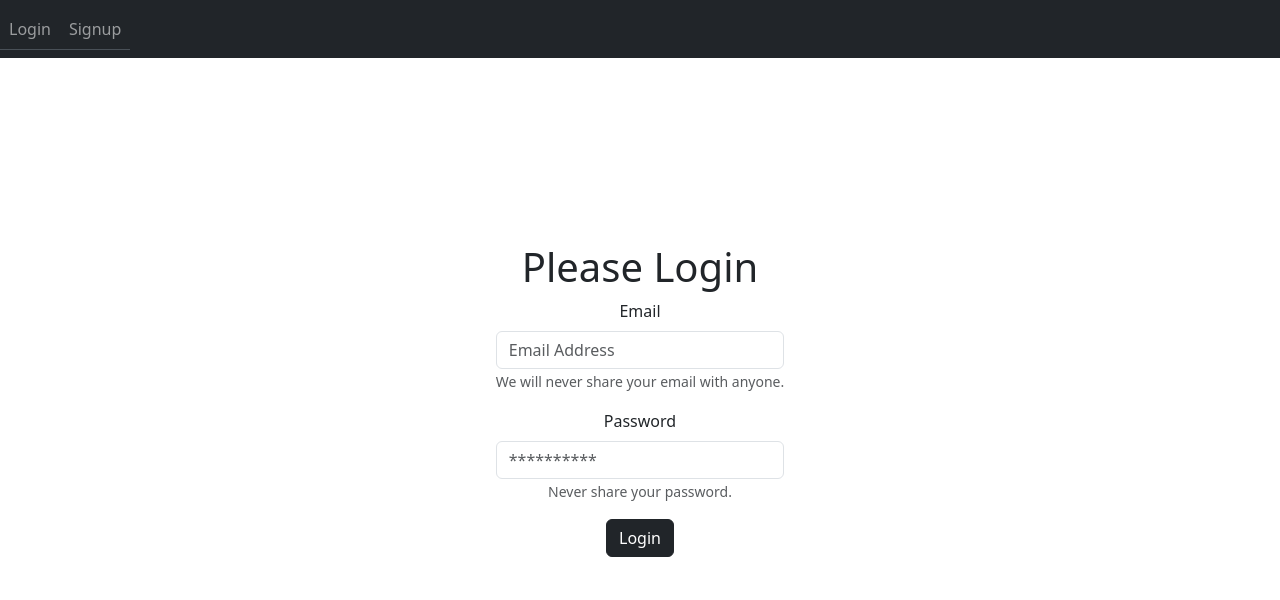
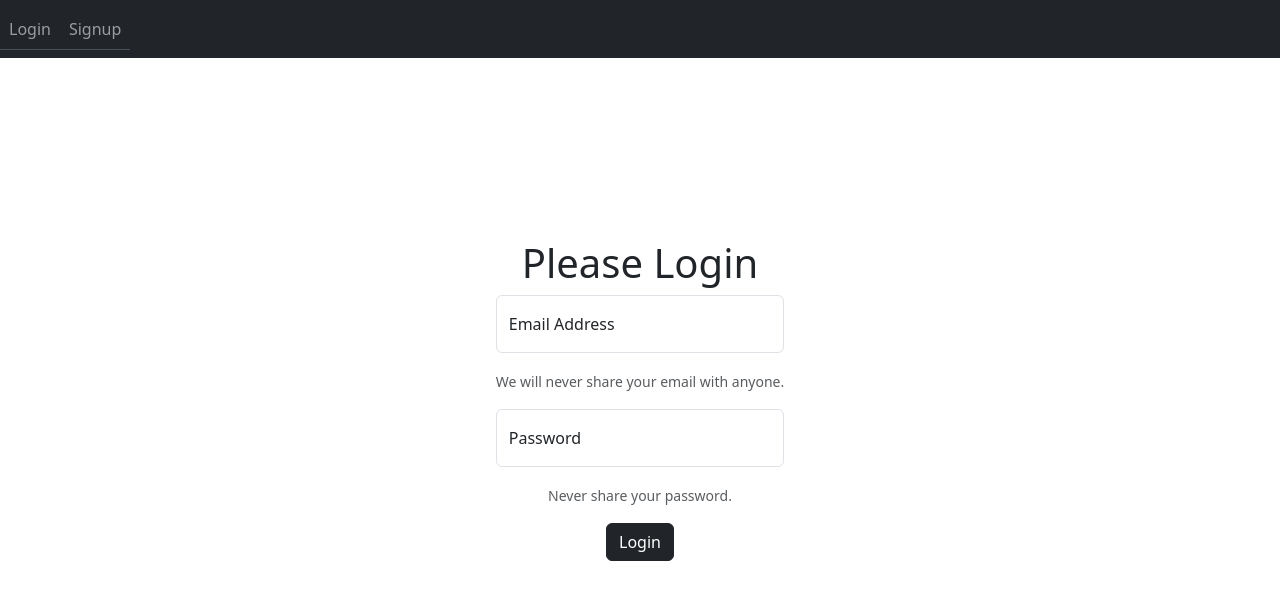
Before and after one commit to jpatterson933/ocean_data, a React (Vite) app in the folder client/: page /login in a window 1280 px wide. Shown: the top 600 px of the page. Built offline with nearby package versions, Linux system fonts and the light colour scheme; no server answers.

Commit message:
updated input appearance

```diff
--- a/client/src/components/LoginSignupForm/index.jsx
+++ b/client/src/components/LoginSignupForm/index.jsx
@@ -1,5 +1,6 @@
 import Button from "react-bootstrap/Button";
 import Form from "react-bootstrap/Form";
+import FloatingLabel from "react-bootstrap/FloatingLabel";
 
 function LoginSignupForm(props) {
 
@@ -8,7 +9,7 @@ function LoginSignupForm(props) {
             <h1>{props.formTitle}</h1>
             <Form onSubmit={props.onSubmit}>
                 <Form.Group className="mb-3">
-                    <Form.Label>Email</Form.Label>
+                    <FloatingLabel label="Email Address" className="mb-3">
                         <Form.Control
                             placeholder="Email Address"
                             name="email"
@@ -16,12 +17,14 @@ function LoginSignupForm(props) {
                             id="email"
                             onChange={props.onChange}
                         />
+                    </FloatingLabel>
                     <Form.Text className="text-muted">
                         {props.emailMessage}
                     </Form.Text>
                 </Form.Group>
                 <Form.Group className="mb-3">
-                    <Form.Label>Password</Form.Label>
+                    <FloatingLabel label="Password" className="mb-3">
+
                         <Form.Control
                             placeholder="**********"
                             name="password"
@@ -29,6 +32,7 @@ function LoginSignupForm(props) {
                             id="password"
                             onChange={props.onChange}
                         />
+                    </FloatingLabel>
                     <Form.Text className="text-muted">
                         {props.passwordMessage}
                     </Form.Text>
```
Lines whose indentation alone changed are shown as unchanged.
